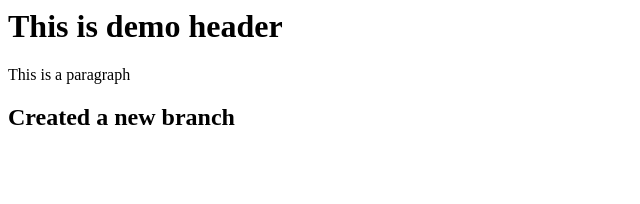
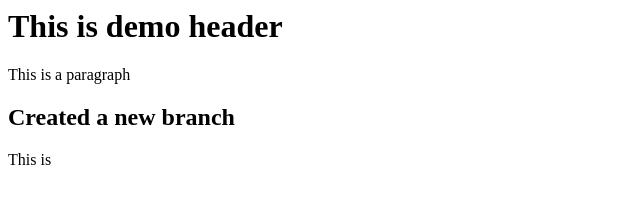
Before and after one commit to RGBPixa/demoRepo, a plain HTML site: page index.html in a window 1280 px wide. Shown: the full height of the page, 0-640 px from the left. Drawn offline with Linux system fonts and the light colour scheme.

Commit message:
added myStyles.css file

```diff
--- a/index.html
+++ b/index.html
@@ -7,7 +7,7 @@
     <p>This is a paragraph</p>
     <section>
         <h2>Created a new branch</h2>
-        <p></p>
+        <p>This is</p>
     </section>
 </body>
 </html>
--- /dev/null
+++ b/myStyles.css
@@ -0,0 +1,4 @@
+body{
+    background-color: rgb(32, 32, 32);
+    color:#fff;
+}
```
